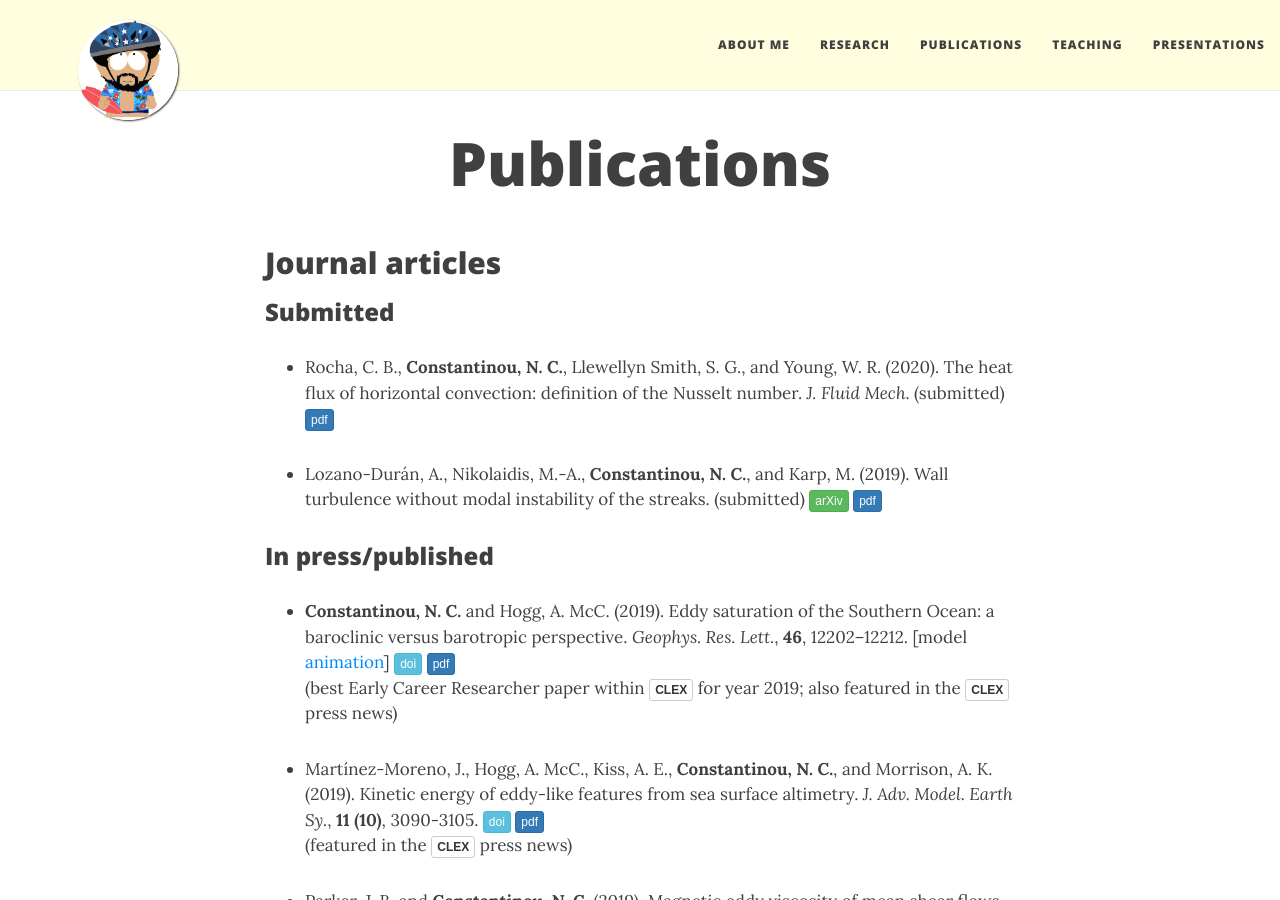
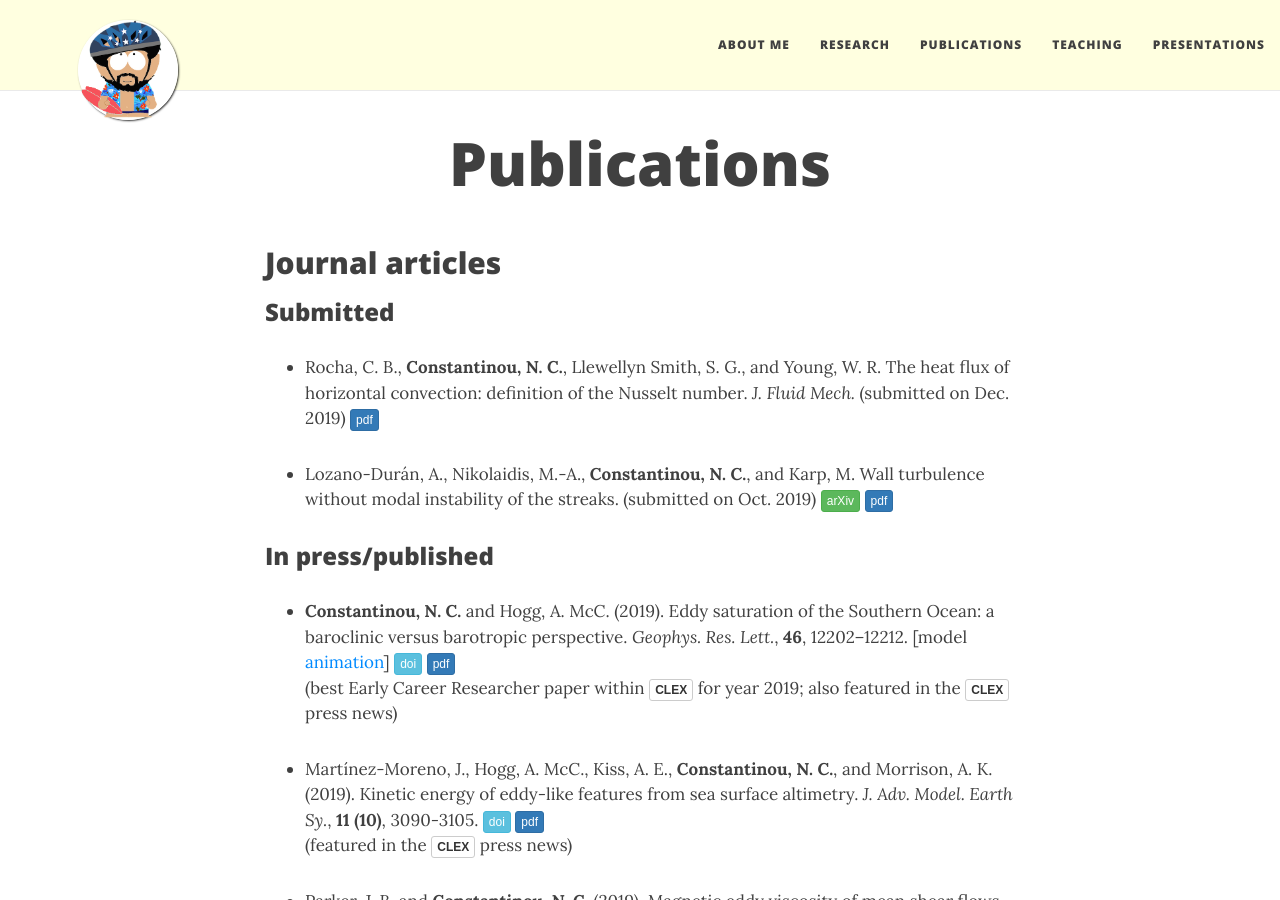
Before and after one commit to navidcy/navidcy.github.io, a Jekyll site: the page built from publications.md, in a window 1280 px wide and 900 px high. Built offline with Jekyll 4.4.1, drawn with Linux system fonts in a browser that asks for light colours; nearby versions of some CDN libraries; comment, search, counter and statistics services are not loaded.

Commit message:
adds 'submitted on..' in submitted pubs

```diff
--- a/publications.md
+++ b/publications.md
@@ -14,9 +14,9 @@
 - Rocha, C. B., **Constantinou, N. C.**, Llewellyn Smith, S. G., and  Young, W. R. (2020). The heat flux of horizontal convection: Nusselt number scaling. _J. Fluid Mech._ (submitted) [<span class="btn btn-success btn-xs{{end}}" style="font-family:sans-serif;">arXiv</span>][arXiv:1906.01929]{:target="_blank"} [<span class="btn btn-primary btn-xs{{end}}" style="font-family:sans-serif;">pdf</span>][TrackEddies-SSH]
 -->
 
-- Rocha, C. B., **Constantinou, N. C.**, Llewellyn Smith, S. G., and  Young, W. R. (2020). The heat flux of horizontal convection: definition of the Nusselt number. _J. Fluid Mech._ (submitted) <!--[<span class="btn btn-success btn-xs{{end}}" style="font-family:sans-serif;">arXiv</span>][arXiv:1906.01929]{:target="_blank"}--> [<span class="btn btn-primary btn-xs{{end}}" style="font-family:sans-serif;">pdf</span>][HCNuDefinition]
+- Rocha, C. B., **Constantinou, N. C.**, Llewellyn Smith, S. G., and  Young, W. R. The heat flux of horizontal convection: definition of the Nusselt number. _J. Fluid Mech._ (submitted on Dec. 2019) <!--[<span class="btn btn-success btn-xs{{end}}" style="font-family:sans-serif;">arXiv</span>][arXiv:1906.01929]{:target="_blank"}--> [<span class="btn btn-primary btn-xs{{end}}" style="font-family:sans-serif;">pdf</span>][HCNuDefinition]
 
-- Lozano-Durán, A., Nikolaidis, M.-A., **Constantinou, N. C.**, and Karp, M. (2019). Wall turbulence without modal instability of the streaks. (submitted) [<span class="btn btn-success btn-xs{{end}}" style="font-family:sans-serif;">arXiv</span>][arXiv:1909.05490]{:target="_blank"} [<span class="btn btn-primary btn-xs{{end}}" style="font-family:sans-serif;">pdf</span>][modallystableturbulence]
+- Lozano-Durán, A., Nikolaidis, M.-A., **Constantinou, N. C.**, and Karp, M. Wall turbulence without modal instability of the streaks. (submitted on Oct. 2019) [<span class="btn btn-success btn-xs{{end}}" style="font-family:sans-serif;">arXiv</span>][arXiv:1909.05490]{:target="_blank"} [<span class="btn btn-primary btn-xs{{end}}" style="font-family:sans-serif;">pdf</span>][modallystableturbulence]
 
 
 ### In press/published
```
